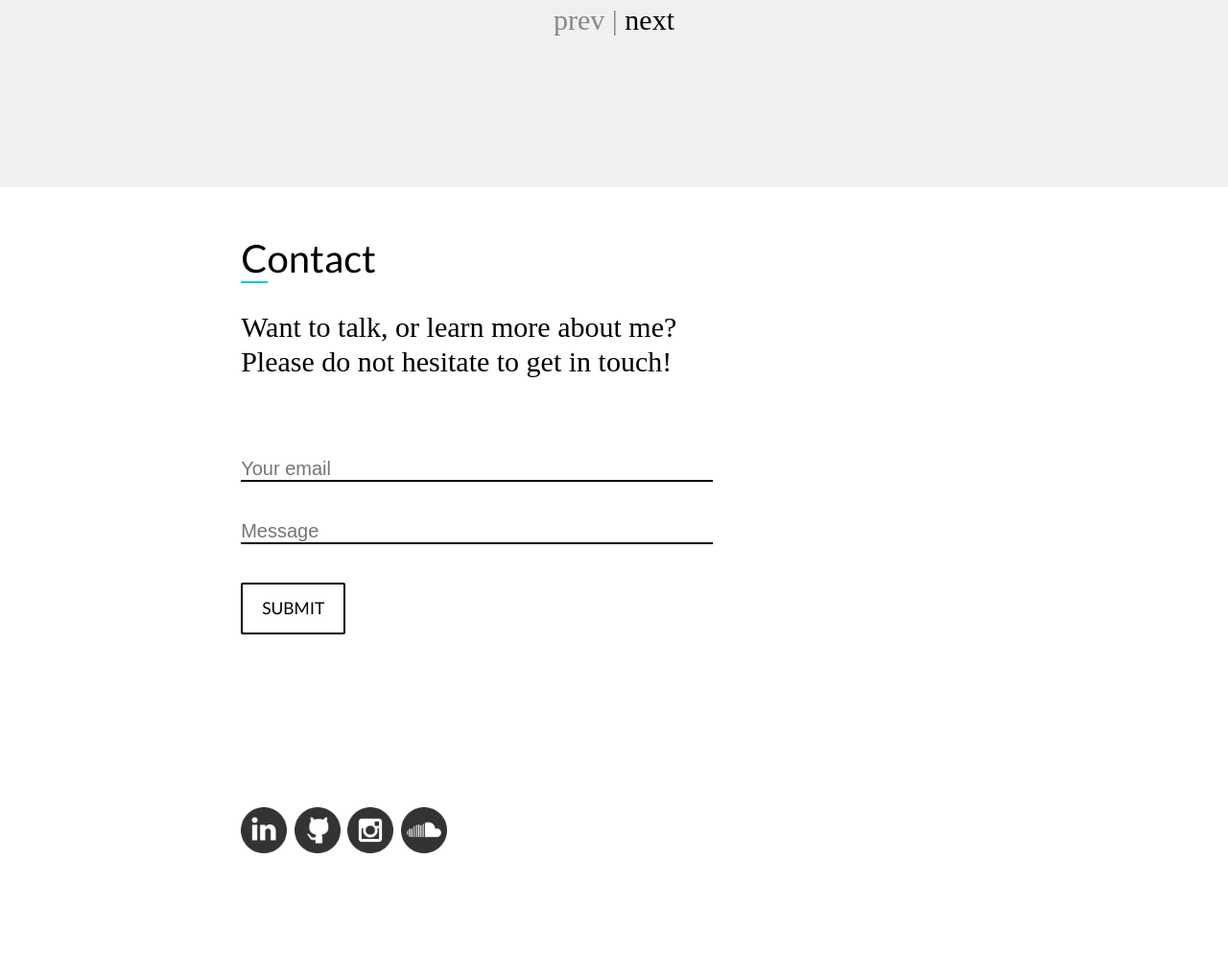
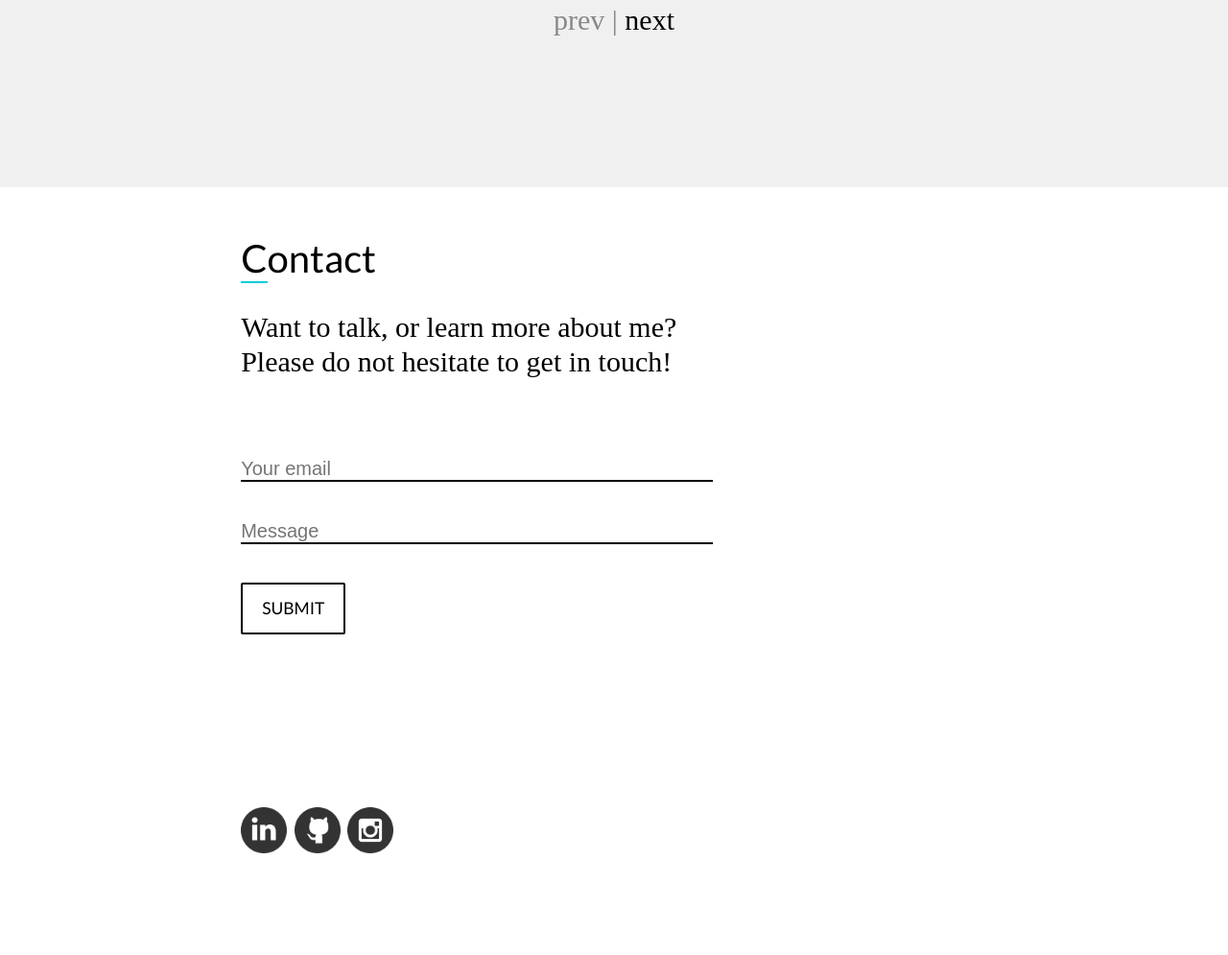
Before and after one commit to amedeekirk/Personal-Site, a website: page client/index.html in a window 1280 px wide. Shown: the part 3005-4000 px from the top of the page at 96% size. Drawn offline with Linux system fonts and the light colour scheme.

Commit message:
removed sc link

```diff
--- a/client/index.html
+++ b/client/index.html
@@ -82,9 +82,6 @@
             <a href="https://www.instagram.com/amedee._/">
                 <img src="assets/iconfinder_instagram_online_social_media_photo_734395.png" alt="instagram">
             </a>
-            <a href="https://soundcloud.com/vsvc">
-                <img src="assets/iconfinder_social_media_logo_soundcloud_1221587.png" alt="soundcloud">
-            </a>
         </div>
     </div>
 </div>
```
